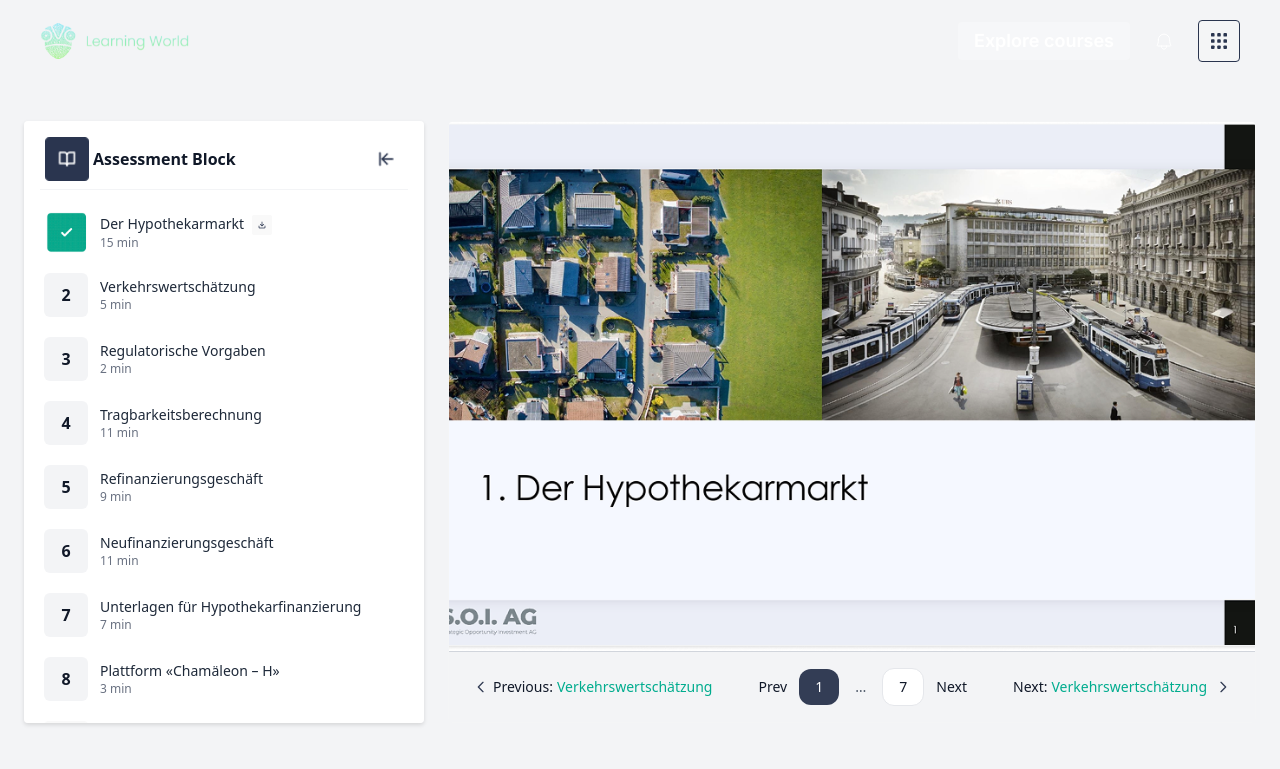
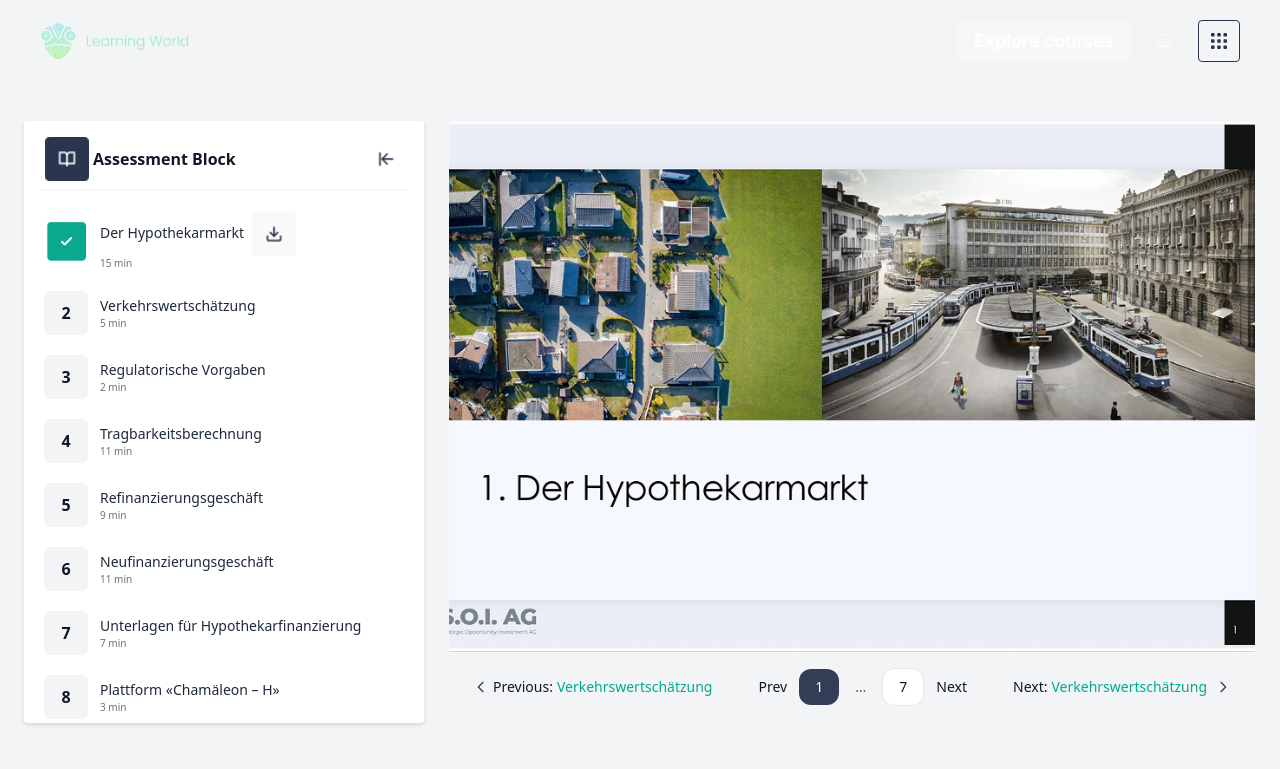
Before and after one commit to Babinets213/ReactPetProject, a Next.js app: page /en/coursepage in a window 1280 px wide. Shown: the top 769 px of the page. Built offline with nearby package versions, Linux system fonts and the light colour scheme.

Commit message:
Fix font size of lesson duration to 10px

```diff
--- a/src/app/[locale]/coursepage/page.tsx
+++ b/src/app/[locale]/coursepage/page.tsx
@@ -79,25 +79,24 @@ export default function LearningPage() {
       {/* Header */}
       <Header />
 
-      {/* Main Content: Збільшений верхній (pt-[120px]) та нижній відступ (pb-12) */}
+      {/* Main Content */}
       <main className="flex flex-1 gap-6 bg-gray-100 px-6 pt-[120px] pb-12">
         {/* Sidebar */}
         <aside
           className={`bg-white transition-all duration-300 ${
-            collapsed ? "w-[80px] p-2" : "w-[400px] p-4" // Зменшено padding при згортанні
+            collapsed ? "w-[80px] p-2" : "w-[400px] p-4"
           }`}
           style={{
             borderRadius: "4px",
             boxShadow: "0 2px 4px 0 rgba(0, 0, 0, 0.12)",
-            height: "602px", // ФІКСОВАНА ВИСОТА
-            overflowY: "auto", // Додано прокрутку
-            flexShrink: 0, // Запобігає стисненню
+            height: "602px",
+            overflowY: "auto",
+            flexShrink: 0,
           }}
         >
           {/* Header Section */}
           <div className="flex items-center justify-between border-b border-gray-100 pb-2">
             {!collapsed && (
-              // Змінив ml-[-8px] на ml-[-4px] для кращого центрування і додав ms-[-4px]
               <h2 className="flex items-center gap-2 font-semibold text-gray-900">
                 <Image
                   src="/book_icon.png"
@@ -111,8 +110,9 @@ export default function LearningPage() {
             )}
             <button
               onClick={() => setCollapsed(!collapsed)}
-              // Змінив ml-auto на ml-0 коли не collapsed, і додав mr-[-4px]
-              className={`flex-shrink-0 cursor-pointer text-gray-400 ${!collapsed ? "ml-auto" : "ml-0"}`}
+              className={`flex-shrink-0 cursor-pointer text-gray-400 ${
+                !collapsed ? "ml-auto" : "ml-0"
+              }`}
             >
               <Image
                 src={collapsed ? "/arrow_right.png" : "/arrow_left.png"}
@@ -128,16 +128,14 @@ export default function LearningPage() {
             {lessons.map((lesson, idx) => (
               <li key={idx} className={listItemClasses}>
                 {lesson.completed ? (
-                  // Зображення для completed
                   <Image
                     src="/check1.png"
                     alt="Completed icon"
-                    width={44} // Фіксований розмір 44px
+                    width={44}
                     height={44}
                     className="flex-shrink-0"
                   />
                 ) : (
-                  // Номер уроку (використовує iconWrapperClasses)
                   <div className={`${iconWrapperClasses} bg-gray-100`}>
                     <span className="text-base font-semibold text-gray-900">
                       {idx + 1}
@@ -154,13 +152,14 @@ export default function LearningPage() {
                         <Image
                           src="/icn_download.png"
                           alt="Download icon"
-                          width={20}
-                          height={20}
+                          width={44}
+                          height={44}
                           className="mt-[2px] inline-block flex-shrink-0"
                         />
                       )}
                     </div>
-                    <span className="text-xs text-gray-500">
+                    {/* Фікс шрифта хвилин */}
+                    <span className="text-[10px] text-gray-500">
                       {lesson.duration}
                     </span>
                   </div>
@@ -200,19 +199,18 @@ export default function LearningPage() {
           </nav>
         </aside>
 
-        {/* Lesson Content: БЕЗ ТІНІ, ПРОЗОРИЙ ФУТЕР, ФІКСОВАНА ВИСОТА 602px */}
+        {/* Lesson Content */}
         <section
           className="flex flex-1 flex-col justify-between overflow-hidden"
           style={{
             maxWidth: "1070.222px",
-            height: "602px", // ФІКСОВАНА ВИСОТА
+            height: "602px",
             aspectRatio: "1070.22 / 602.00",
             flexShrink: 0,
             borderRadius: "4px",
-            border: `1px solid ${GREY_BG_BORDER}`, // Залишаємо рамку
+            border: `1px solid ${GREY_BG_BORDER}`,
           }}
         >
-          {/* Контейнер для контенту/відео, який має білий фон */}
           <div className="relative flex-grow bg-white">
             <Image
               src="/coursepage_photo.png"
@@ -223,9 +221,8 @@ export default function LearningPage() {
             />
           </div>
 
-          {/* Pagination/Navigation Footer: Прозорий фон */}
+          {/* Pagination */}
           <div className="flex items-center justify-between border-t border-gray-300 bg-transparent px-6 py-4 text-sm">
-            {/* Previous button */}
             <button className="flex items-center text-gray-900">
               <svg
                 className="mr-1 h-4 w-4"
@@ -247,12 +244,9 @@ export default function LearningPage() {
               </span>
             </button>
 
-            {/* Pagination numbers */}
             <div className="flex items-center gap-2">
-              {/* "Prev" - Темний текст */}
               <span className="px-1 font-medium text-gray-900">Prev</span>
 
-              {/* Active Page (1) - Dark Blue Background, WHITE Text */}
               <button
                 className="px-4 py-2 font-medium text-white"
                 style={{
@@ -263,10 +257,8 @@ export default function LearningPage() {
                 1
               </button>
 
-              {/* Dots */}
               <span className="px-2 text-gray-600">…</span>
 
-              {/* Last Page (7) - White Background, Dark Text, Light Border */}
               <button
                 className="border border-gray-200 bg-white px-4 py-2 font-medium text-gray-900"
                 style={{
@@ -276,11 +268,9 @@ export default function LearningPage() {
                 7
               </button>
 
-              {/* "Next" - Темний текст */}
               <span className="px-1 font-medium text-gray-900">Next</span>
             </div>
 
-            {/* Next button */}
             <button className="flex items-center text-gray-900">
               Next:{" "}
               <span style={{ color: BRAND_GREEN }} className="mx-1 font-medium">
```
